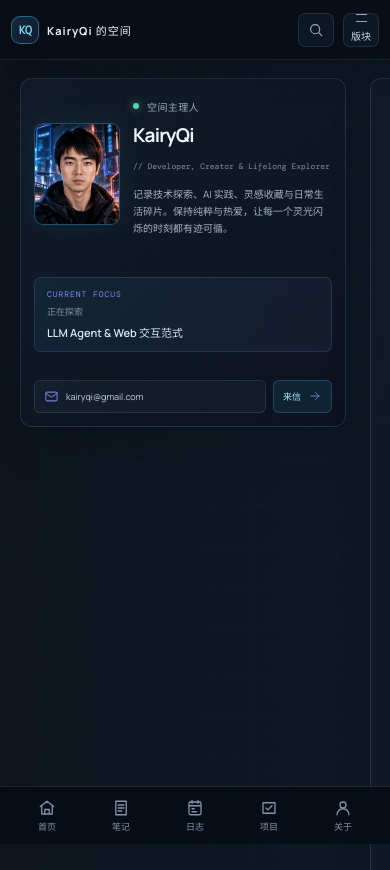
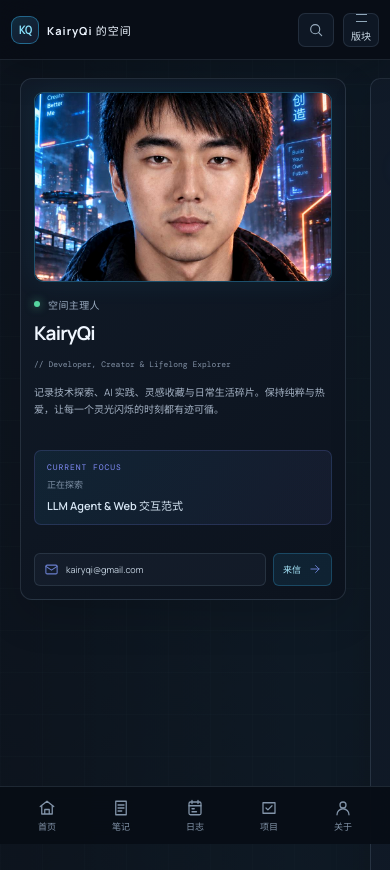
Before and after one commit to kairyqi/kairyqi-blog, a React (Vite) app: page / in a window 390 px wide. Shown: the top 870 px of the page. Built offline with nearby package versions, Linux system fonts and the light colour scheme.

Commit message:
Stack profile content on mobile

```diff
--- a/src/stitch-theme.css
+++ b/src/stitch-theme.css
@@ -390,9 +390,9 @@ html, body { background-color: var(--stitch-bg); }
   .wordmark-lockup small, .header-status, .main-nav .nav-search kbd { display: none; }
   .main-nav { gap: 12px; }
   .main-nav .nav-search { padding: 0 8px; }
-  .profile-column .about-grid { grid-template-columns: 96px minmax(0, 1fr); gap: 8px 13px; }
-  .profile-column .portrait-card { grid-column: 1; grid-row: 1; aspect-ratio: .84; }
-  .profile-column .about-copy { grid-column: 2; grid-row: 1; min-width: 0; }
+  .profile-column .about-grid { grid-template-columns: minmax(0, 1fr); gap: 13px; }
+  .profile-column .portrait-card { grid-column: 1; grid-row: auto; width: 100%; max-height: 190px; aspect-ratio: 1.55; }
+  .profile-column .about-copy { grid-column: 1; grid-row: auto; min-width: 0; }
   .profile-column .about-copy h3 { font-size: 19px; }
   .profile-column .about-copy .profile-title { font-size: 8px; }
   .profile-column .about-copy > p { font-size: 10px; }
@@ -461,6 +461,6 @@ html, body { background-color: var(--stitch-bg); }
   .site-header .wordmark-icon { width: 28px; height: 28px; }
   .site-header .wordmark-lockup strong { font-size: 11px; }
   .menu-toggle { padding-inline: 7px; }
-  .profile-column .about-grid { grid-template-columns: 86px minmax(0, 1fr); }
+  .profile-column .about-grid { grid-template-columns: minmax(0, 1fr); }
   .profile-column .contact-chips button small { display: none; }
 }
```
